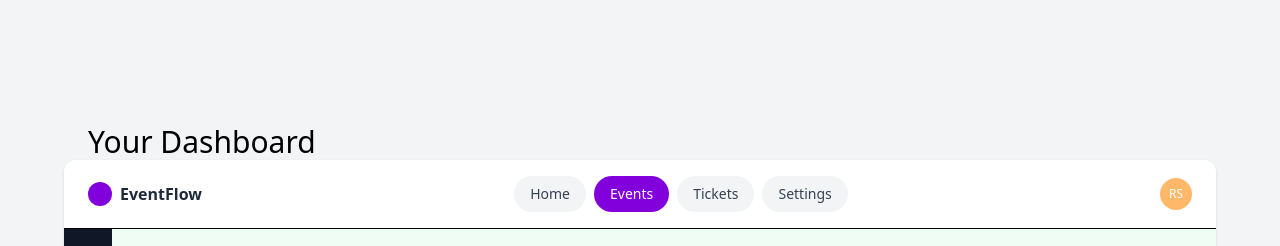
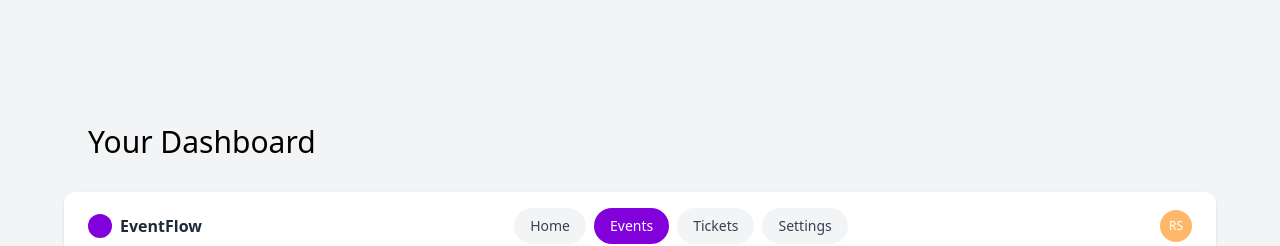
Before and after one commit to sarcaxticlarka/The-Lumi-re-Experience, a React (Vite) app: page / in a window 1280 px wide. Shown: the part 2300-2546 px from the top of the page. Built offline with nearby package versions, Linux system fonts and the light colour scheme; a web font is replaced by a local one.

Commit message:
updating margin

```diff
--- a/src/components/RSVPTicketingSystem.jsx
+++ b/src/components/RSVPTicketingSystem.jsx
@@ -138,7 +138,7 @@ export default function RSVPTicketingSystem() {
     };
     return (
         <div className="bg-gray-100 min-h-screen p-6 relative">
-            <h1 className='text-3xl pl-16'>Your Dashboard</h1>
+            <h1 className='text-3xl pl-16 pb-8'>Your Dashboard</h1>
              <img
                 className='absolute w-[12vw] right-0 bottom-0'
                 src="https://images.pexels.com/photos/1058771/pexels-photo-1058771.jpeg?auto=compress&cs=tinysrgb&w=1260&h=750&dpr=2"
```
